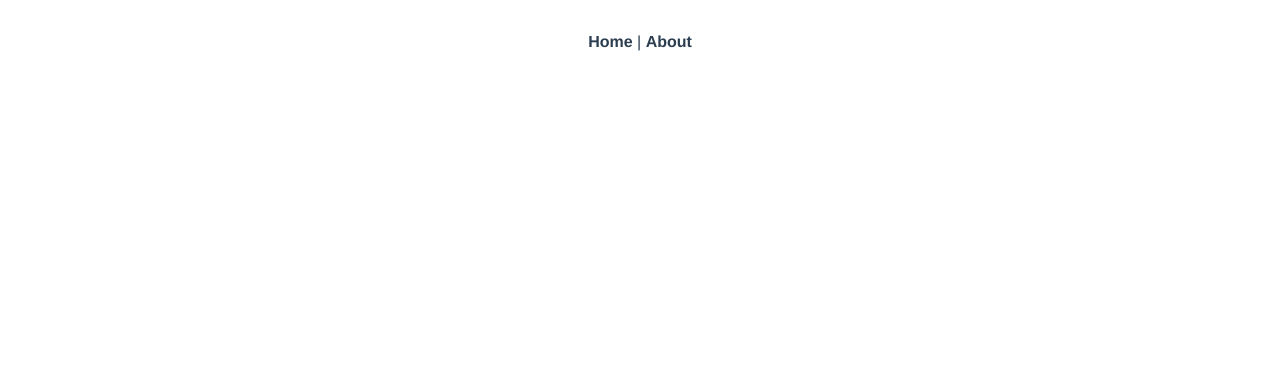
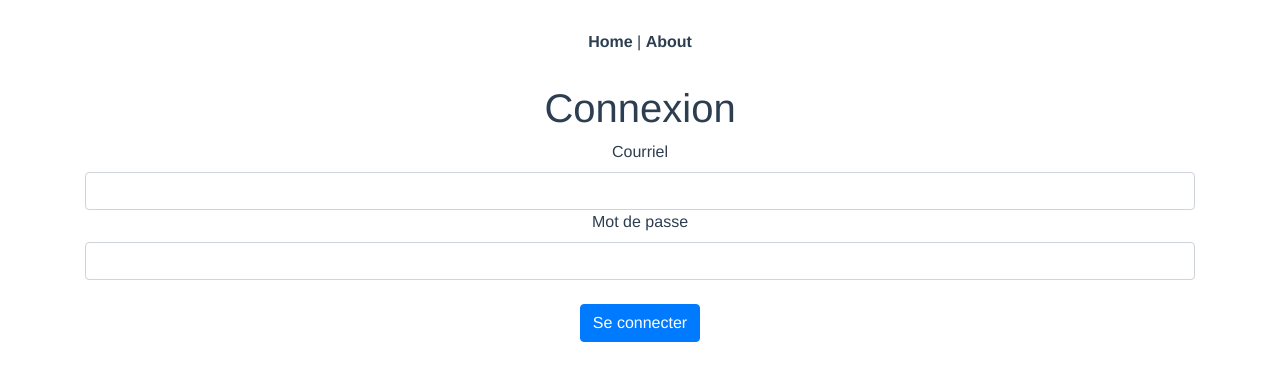
Before and after one commit to VillyGH/tp3-depart, a Vue app in the folder tp3/: page /login in a window 1280 px wide. Shown: the top 380 px of the page. Built offline with nearby package versions, Linux system fonts and the light colour scheme.

Commit message:
initial commit

```diff
--- a/tp3/src/router/index.js
+++ b/tp3/src/router/index.js
@@ -1,6 +1,7 @@
 import Vue from 'vue'
 import VueRouter from 'vue-router'
 import Home from '../views/Home.vue'
+import Login from '../views/Login.vue'
 
 Vue.use(VueRouter)
 
@@ -16,7 +17,13 @@ const routes = [
     // route level code-splitting
     // this generates a separate chunk (about.[hash].js) for this route
     // which is lazy-loaded when the route is visited.
-    component: () => import(/* webpackChunkName: "about" */ '../views/About.vue')
+    component: () =>
+      import(/* webpackChunkName: "about" */ '../views/About.vue')
+  },
+  {
+    path: '/login',
+    name: 'Login',
+    component: Login
   }
 ]
 
--- /dev/null
+++ b/tp3/src/views/Login.vue
@@ -0,0 +1,19 @@
+<template>
+  <div>
+    <b-container>
+      <b-form @submit.prevent="login">
+        <h1>Connexion</h1>
+        <label>Courriel</label>
+        <b-form-input required v-model="email" type="text" />
+        <label>Mot de passe</label>
+        <b-form-input required v-model="password" type="password" />
+        <b-button variant="primary" type="submit" class="mt-4"
+          >Se connecter</b-button
+        >
+      </b-form>
+
+      <div v-if="authServiceError">{{ authServiceError }}</div>
+    </b-container>
+  </div>
+</template>
+<script>
```
Also changed, not shown: 1 other file (tests, documents, lock files or other folders).
